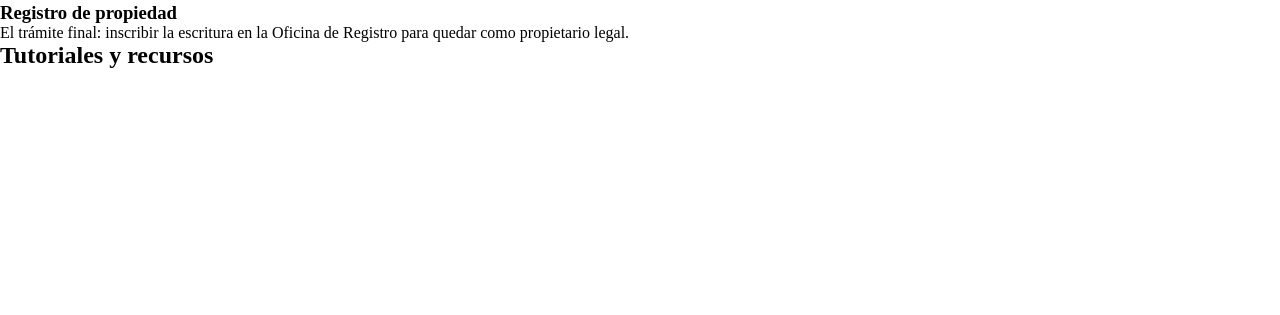
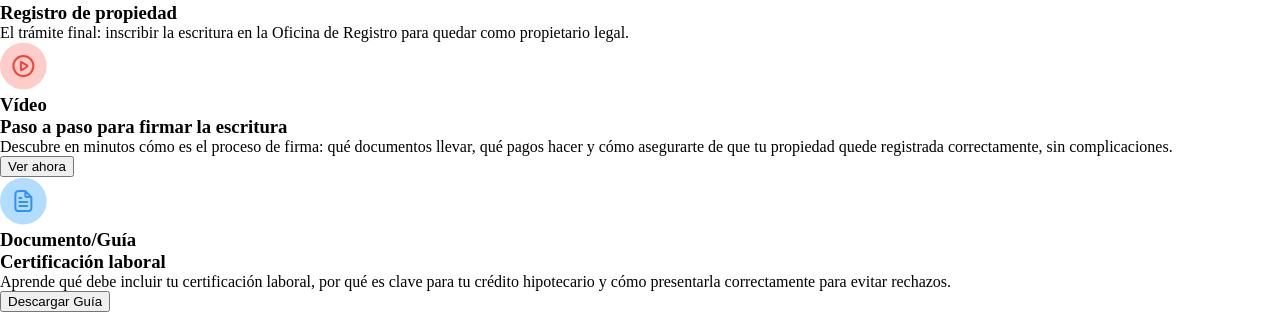
Before and after one commit to yabuJunn/tuCaminoACasa, a React (Vite) app: page /#/aprende/firma in a window 1280 px wide. Shown: the part 607-922 px from the top of the page. Before the commit the page ends 800 px from the top, so only its background shows below. Built offline with nearby package versions, Linux system fonts and the light colour scheme.

Commit message:
Feature:Terminadas las cards de tutoriales de FirmaPage

```diff
--- /dev/null
+++ b/src/components/tutorialesAprendeFirma/tutorialesAprendeFirma.jsx
@@ -0,0 +1,33 @@
+import videoBanco from "../../assets/svgIconsAprende/videoIcon.svg"
+import documentoGuiaIcon from "../../assets/svgIconsAprende/documentoGuiaIcon.svg"
+
+export const TutorialesAprendeFirma = () => {
+    return<>
+
+    <section className="tutorialesFirmaGeneralCards">
+        <div  className="tutorialesFirmaCard">
+                <img src={videoBanco} alt="videoBanco" />
+                <h3 className="video">Vídeo</h3>
+                <h3 className="cardTutorialTitle">Paso a paso para firmar la escritura</h3>
+                <p className="cardTutorialDescription">Descubre en minutos cómo es el proceso de firma: qué documentos llevar, qué pagos
+                    hacer y cómo asegurarte de que tu propiedad quede registrada correctamente, sin complicaciones. </p>
+                </div>
+                <button className="verAhora">Ver ahora</button>
+
+                 <div  className="tutorialesFirmaCard">
+                <img src={documentoGuiaIcon} alt="documentoGuiaIcon" />
+                <h3 className="documentoGuía">Documento/Guía</h3>
+                <h3 className="cardTutorialTitle">Certificación laboral</h3>
+                <p className="cardTutorialDescription">Aprende qué debe incluir tu certificación laboral, por qué es
+                     clave para tu crédito hipotecario y cómo presentarla correctamente para evitar rechazos.  </p>
+                </div>
+                <button className="descargarGuia">Descargar Guía</button>
+
+
+
+
+
+
+    </section>
+    </>
+}
--- a/src/pages/aprendeFirmaPage/aprendeFirmaPage.jsx
+++ b/src/pages/aprendeFirmaPage/aprendeFirmaPage.jsx
@@ -1,5 +1,6 @@
 import { AprendeFirmaBanner } from "../../components/aprendeFirmaBanner/aprendeFirmaBanner.jsx"
 import { PuntosClaveFirma } from "../../components/puntosClaveFirma/puntosClaveFirma.jsx"
+import { TutorialesAprendeFirma } from "../../components/tutorialesAprendeFirma/tutorialesAprendeFirma.jsx"
 
 
 export const AprendeFirmaPage = () => {
@@ -14,6 +15,7 @@ export const AprendeFirmaPage = () => {
         <h2 className="puntosClaveFirma">Puntos clave</h2>
         <PuntosClaveFirma></PuntosClaveFirma>
         <div className="cardsAprendeFirma">
+        <TutorialesAprendeFirma></TutorialesAprendeFirma>
 
         <h2 className="tutorialesCardsFirma">Tutoriales y recursos</h2>
 
```
